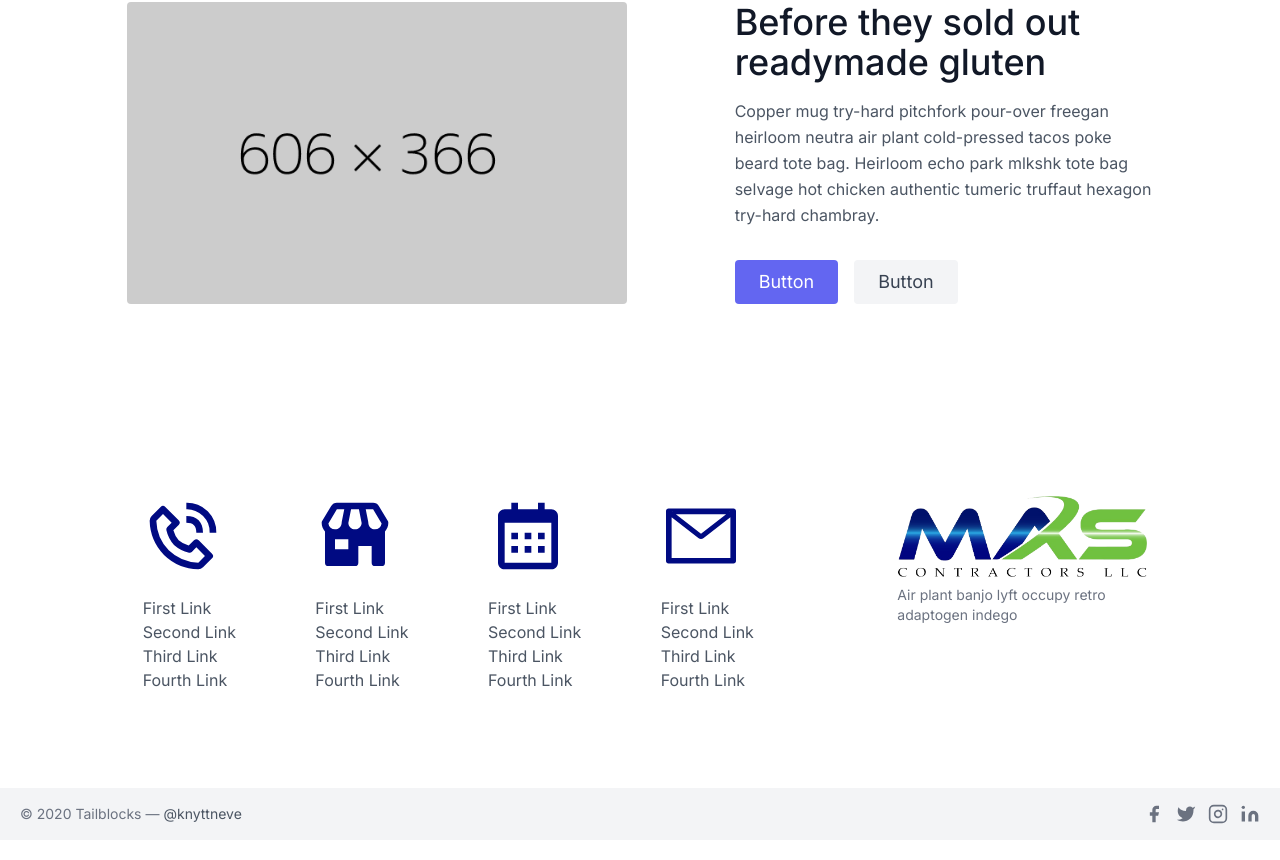
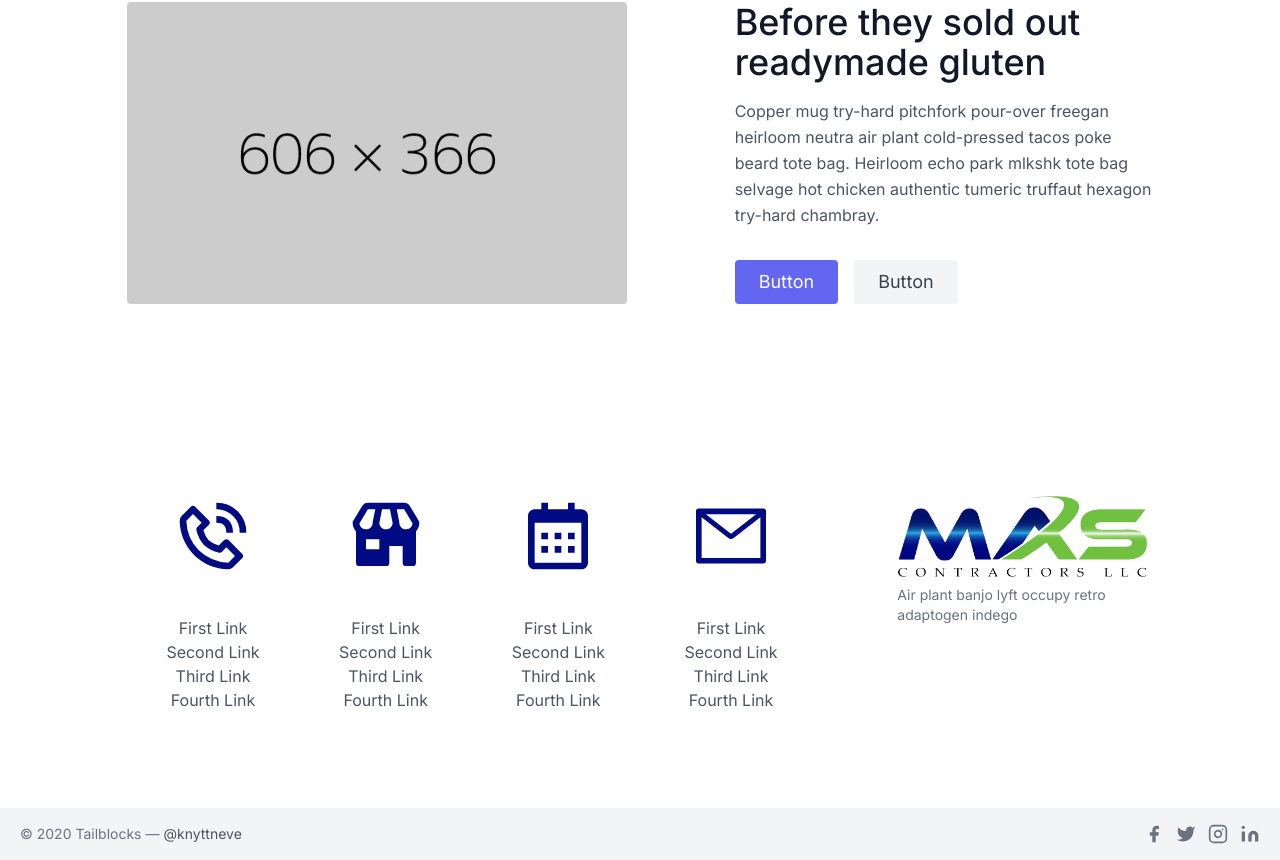
Before and after one commit to barckstar/masscontractorsllc, a Next.js app: page / in a window 1280 px wide. Shown: the part 2296-3156 px from the top of the page. Built offline with nearby package versions, Linux system fonts and the light colour scheme.

Commit message:
footer error

```diff
--- a/src/components/footer.jsx
+++ b/src/components/footer.jsx
@@ -20,8 +20,33 @@ export const Footer = () => {
           </div>
           <div className="flex-grow flex flex-wrap md:pr-20 -mb-10 md:text-left text-center order-first">
             <div className="lg:w-1/4 md:w-1/2 w-full px-4">
-                <BiPhoneCall size={80} color='#000A82' className='mb-5'/>
-              <nav className="list-none mb-10">
+                <BiPhoneCall size={80} color='#000A82' className='flex mx-auto mb-10'/>
+              <nav className="list-none mb-10 text-center">
+                <li>
+                  <a className="text-gray-600 hover:text-gray-800">
+                    First Link
+                  </a>
+                </li>
+                <li>
+                  <a className="text-gray-600 hover:text-gray-800">
+                    Second Link
+                  </a>
+                </li>
+                <li>
+                  <a className="text-gray-600 hover:text-gray-800">
+                    Third Link
+                  </a>
+                </li>
+                <li>
+                  <a className="text-gray-600 hover:text-gray-800">
+                    Fourth Link
+                  </a>
+                </li>
+              </nav>
+            </div>
+            <div className="flex flex-col justify-center lg:w-1/4 md:w-1/2 w-full px-4 mx-auto">
+              <BiSolidStore size={80} color='#000A82' className='flex mx-auto mb-10'/>
+              <nav className="list-none mb-10 text-center">
                 <li>
                   <a className="text-gray-600 hover:text-gray-800">
                     First Link
@@ -45,8 +70,8 @@ export const Footer = () => {
               </nav>
             </div>
             <div className="lg:w-1/4 md:w-1/2 w-full px-4">
-            <BiSolidStore size={80} color='#000A82' className='mb-5'/>
-              <nav className="list-none mb-10">
+            <BiCalendar size={80} color='#000A82' className='sm:flex sm:mx-auto mb-10'/>
+              <nav className="list-none mb-10 text-center">
                 <li>
                   <a className="text-gray-600 hover:text-gray-800">
                     First Link
@@ -70,34 +95,8 @@ export const Footer = () => {
               </nav>
             </div>
             <div className="lg:w-1/4 md:w-1/2 w-full px-4">
-            <BiCalendar size={80} color='#000A82' className='mb-5'/>
-
-              <nav className="list-none mb-10">
-                <li>
-                  <a className="text-gray-600 hover:text-gray-800">
-                    First Link
-                  </a>
-                </li>
-                <li>
-                  <a className="text-gray-600 hover:text-gray-800">
-                    Second Link
-                  </a>
-                </li>
-                <li>
-                  <a className="text-gray-600 hover:text-gray-800">
-                    Third Link
-                  </a>
-                </li>
-                <li>
-                  <a className="text-gray-600 hover:text-gray-800">
-                    Fourth Link
-                  </a>
-                </li>
-              </nav>
-            </div>
-            <div className="lg:w-1/4 md:w-1/2 w-full px-4">
-            <AiOutlineMail size={80} color='#000A82' className='mb-5'/>
-              <nav className="list-none mb-10">
+            <AiOutlineMail size={80} color='#000A82' className='flex mx-auto mb-10'/>
+              <nav className="list-none mb-10 text-center">
                 <li>
                   <a className="text-gray-600 hover:text-gray-800">
                     First Link
```
